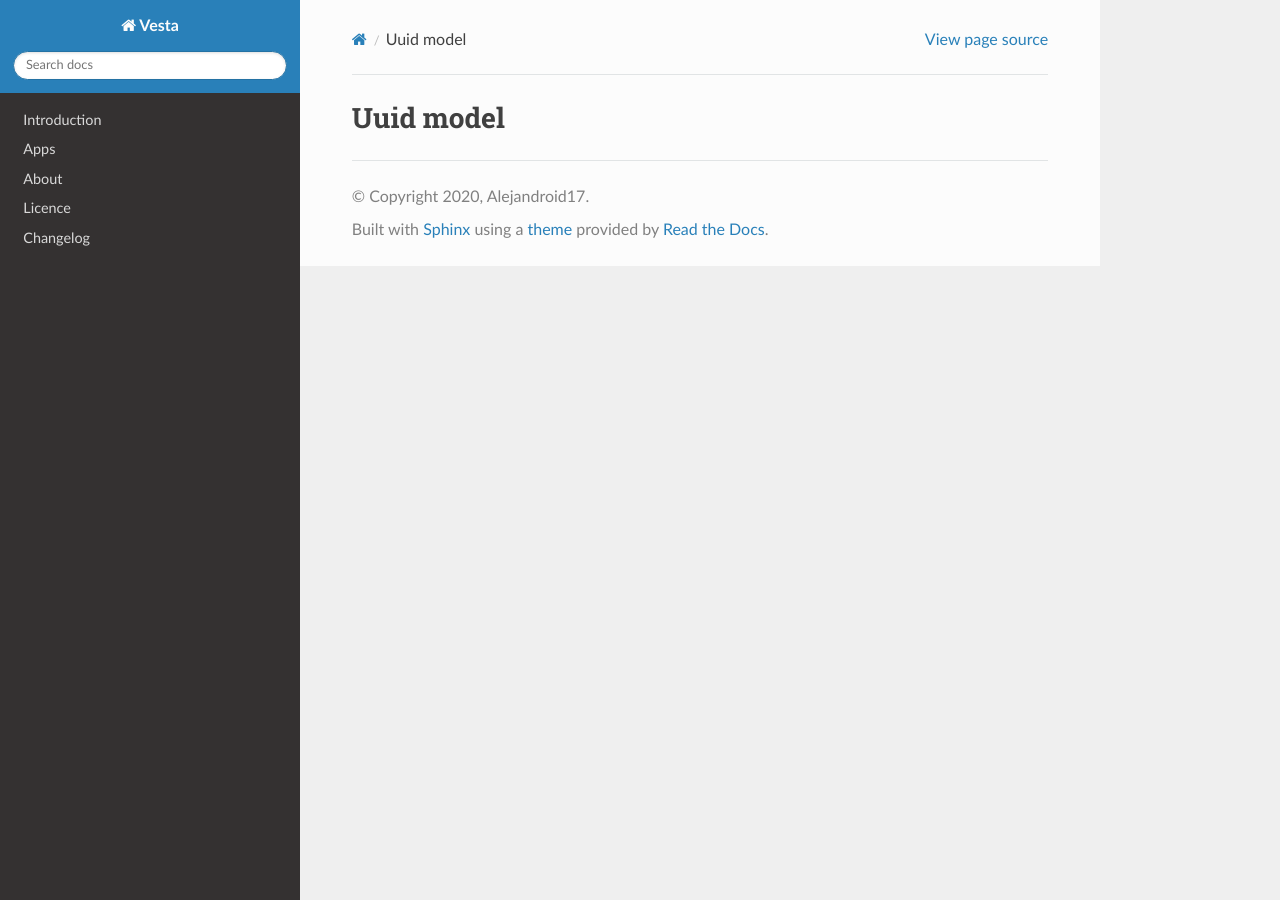
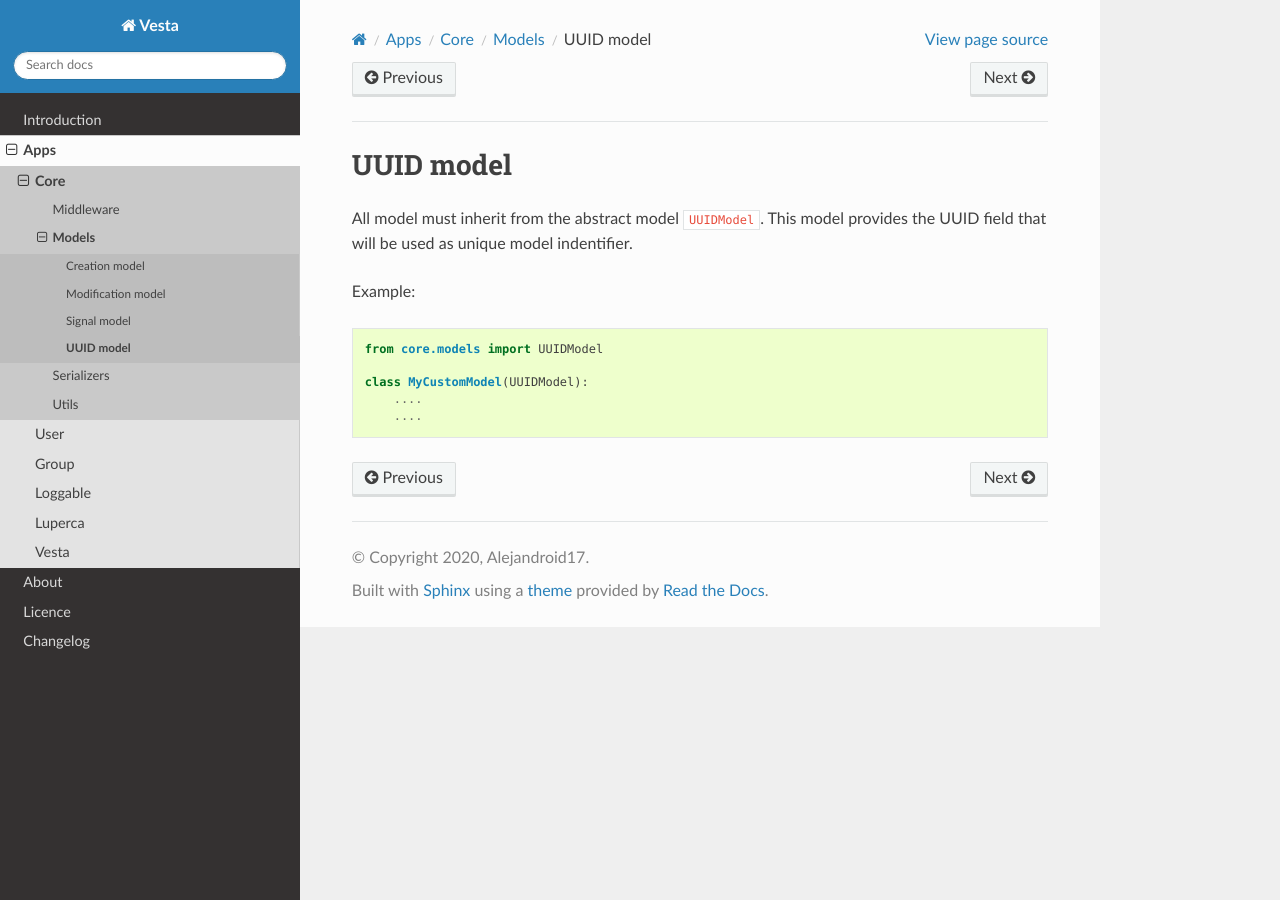
Before and after one commit to Alejandroid17/vesta, a Sphinx documentation site: the page built from docs/modules/core/models/uuid_model.rst, in a window 1280 px wide. Built offline with Sphinx 7.4.7 and the Read the Docs theme 2.0.0, drawn with Linux system fonts in a browser that asks for light colours; the version number could not be read and is left out.

Commit message:
docs: add UUID model documentation

```diff
--- a/docs/modules/core/models/index.rst
+++ b/docs/modules/core/models/index.rst
@@ -1,2 +1,10 @@
 Models
 ======
+
+.. toctree::
+   :maxdepth: 10
+
+   creation_model
+   modification_model
+   signal_model
+   uuid_model
--- a/docs/modules/core/models/uuid_model.rst
+++ b/docs/modules/core/models/uuid_model.rst
@@ -1,2 +1,12 @@
-Uuid model
+UUID model
 ==========
+
+All model must inherit from the abstract model :code:`UUIDModel`. This model provides the UUID field that will be used as unique model indentifier.
+
+Example::
+
+    from core.models import UUIDModel
+
+    class MyCustomModel(UUIDModel):
+        ....
+        ....
```
